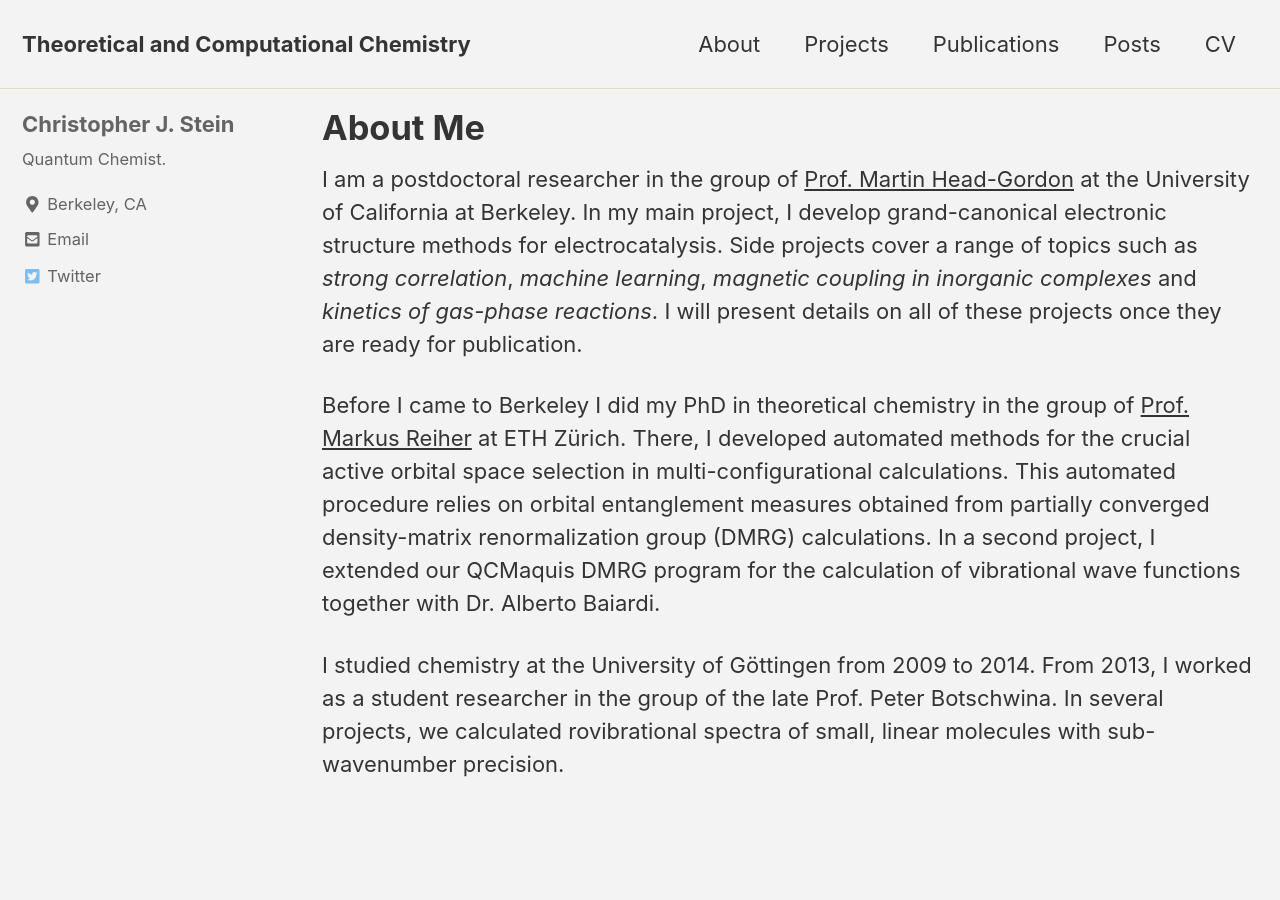
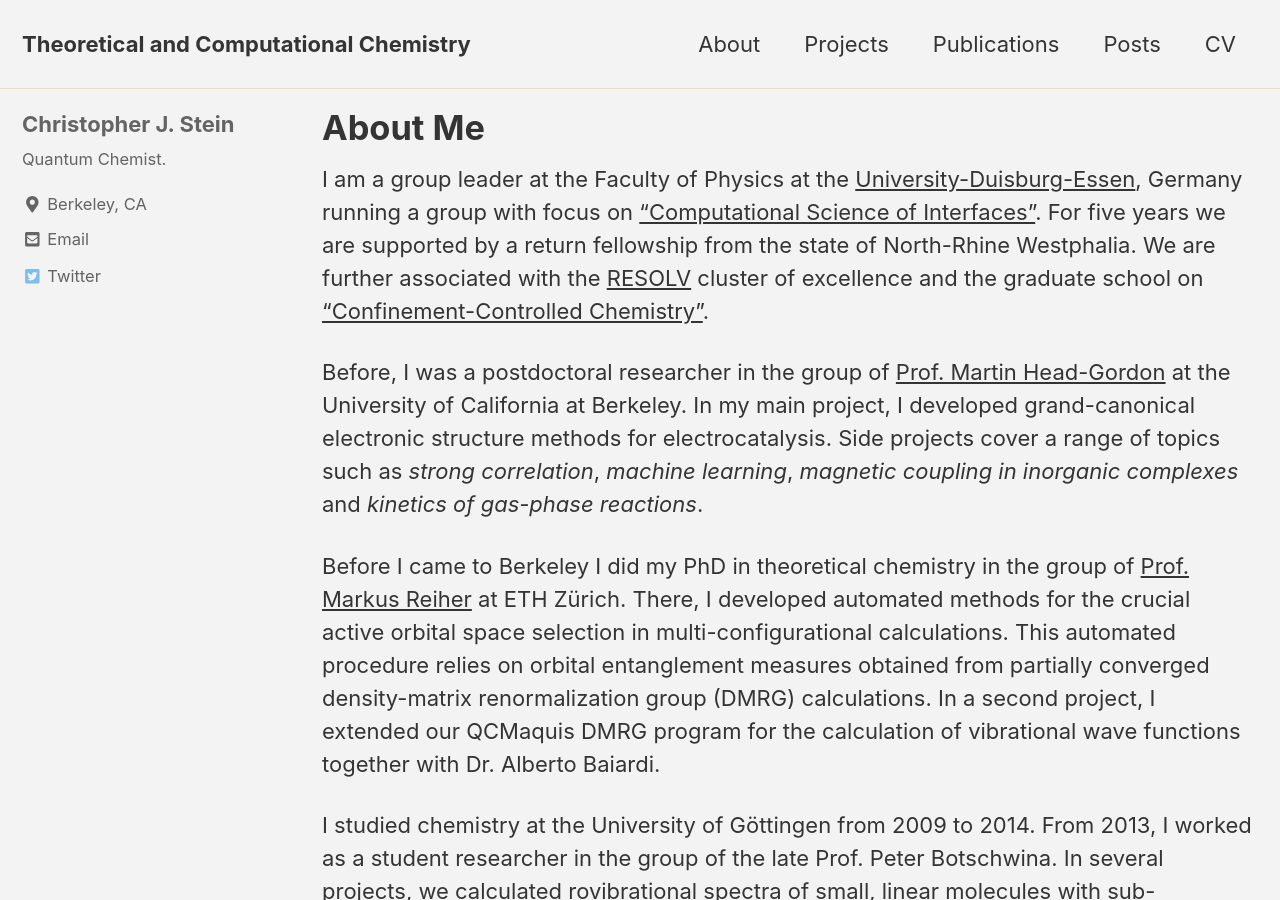
Before and after one commit to steinc/steinc.github.io, a Jekyll site: the page built from _pages/about.md, in a window 1280 px wide and 900 px high. Built offline with Jekyll 4.4.1, drawn with Linux system fonts in a browser that asks for light colours; cached includes are drawn as plain includes; nearby versions of some CDN libraries.

Commit message:
updated about

```diff
--- a/_pages/about.md
+++ b/_pages/about.md
@@ -4,11 +4,11 @@ title: About Me
 permalink: /about/
 classes: wide
 ---
+I am a group leader at the Faculty of Physics at the [University-Duisburg-Essen](https://www.uni-due.de), Germany running a group with focus on ["Computational Science of Interfaces"](https://www.uni-due.de/physik/stein/). For five years we are supported by a return fellowship from the state of North-Rhine Westphalia. We are further associated with the [RESOLV](https://www.solvation.de) cluster of excellence and the graduate school on ["Confinement-Controlled Chemistry"](http://www.confinement-controlled-chemistry.de).
 
-I am a postdoctoral researcher in the group of [Prof. Martin Head-Gordon](https://mhggroupberkeley.com) at the University of California at Berkeley.
-In my main project, I develop grand-canonical electronic structure methods for electrocatalysis.
+Before, I was a postdoctoral researcher in the group of [Prof. Martin Head-Gordon](https://mhggroupberkeley.com) at the University of California at Berkeley.
+In my main project, I developed grand-canonical electronic structure methods for electrocatalysis.
 Side projects cover a range of topics such as *strong correlation*, *machine learning*, *magnetic coupling in inorganic complexes* and *kinetics of gas-phase reactions*.
-I will present details on all of these projects once they are ready for publication.
 
 Before I came to Berkeley I did my PhD in theoretical chemistry in the group of [Prof. Markus Reiher](http://www.reiher.ethz.ch) at ETH Zürich.
 There, I developed automated methods for the crucial active orbital space selection in multi-configurational calculations.
```
